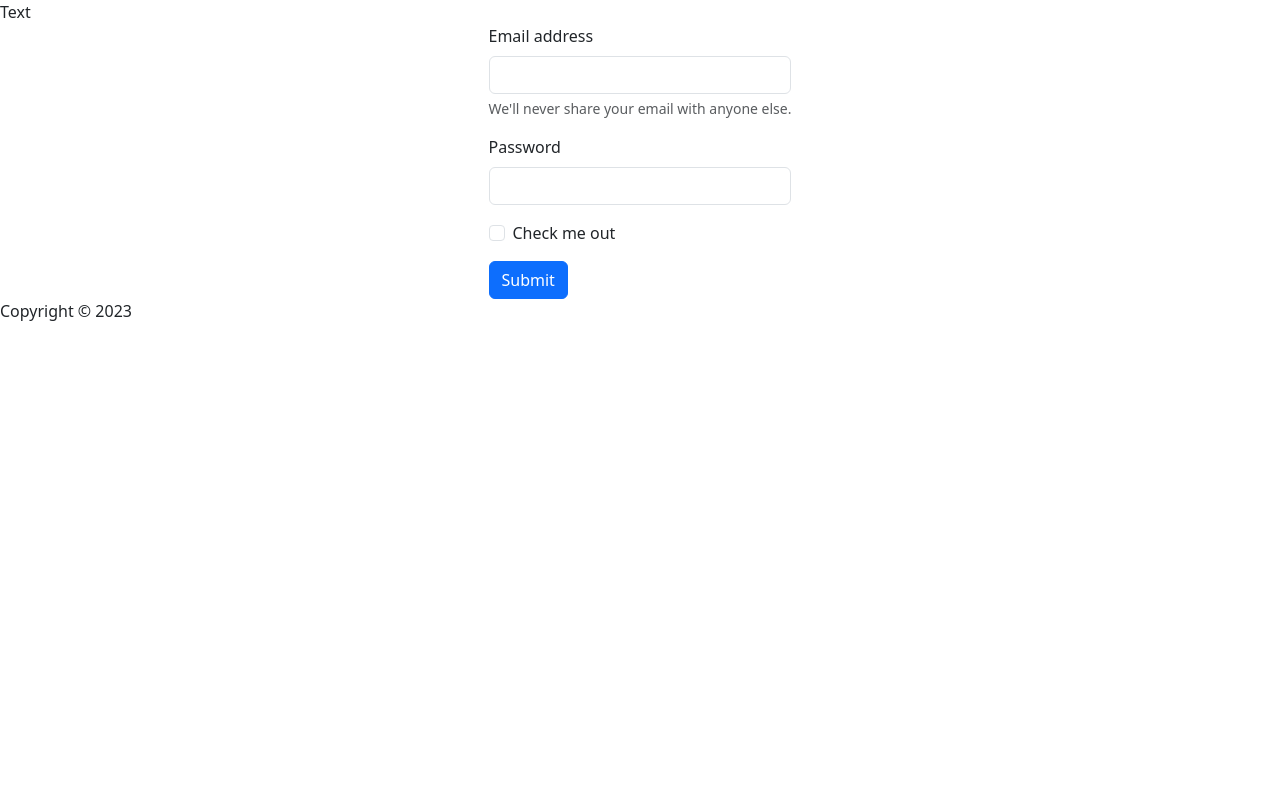
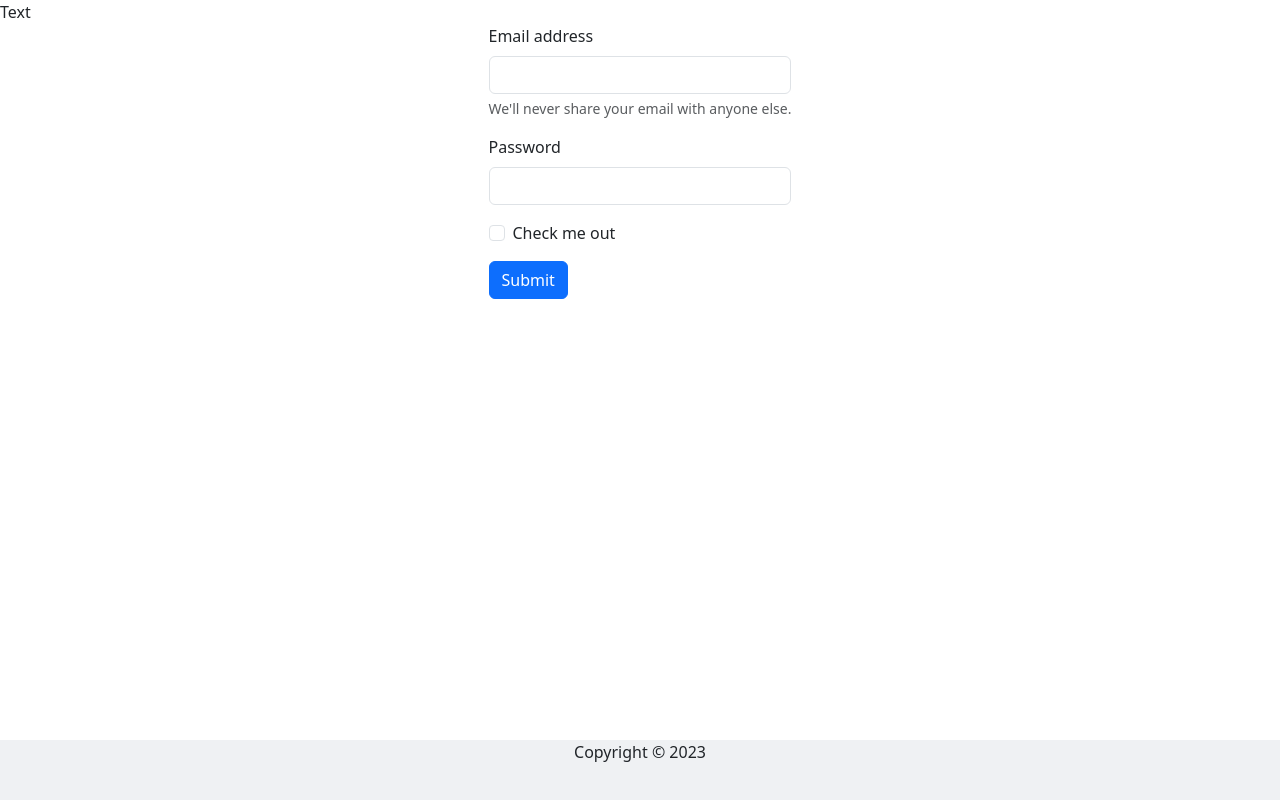
Before and after one commit to josecome/login-and-registration-reactjs, a React (Create React App) app: page / in a window 1280 px wide. Built offline with nearby package versions, Linux system fonts and the light colour scheme.

Commit message:
Code for Footer added

```diff
--- a/src/components/Footer.js
+++ b/src/components/Footer.js
@@ -1,7 +1,17 @@
 const Footer = () => {
+  const centerText = {
+    textAlign: 'center',
+  };
+  const divStyle = {
+    width: '100%',
+    backgroundColor: '#EFF1F3',
+    position: 'absolute',
+    bottom: '0px',
+    height: '60px',
+  };
   return (
-    <div>
-      <p>Copyright &copy; 2023</p>
+    <div style={ divStyle }>
+      <p style={ centerText }>Copyright &copy; 2023</p>
     </div>
   );
 }
```
